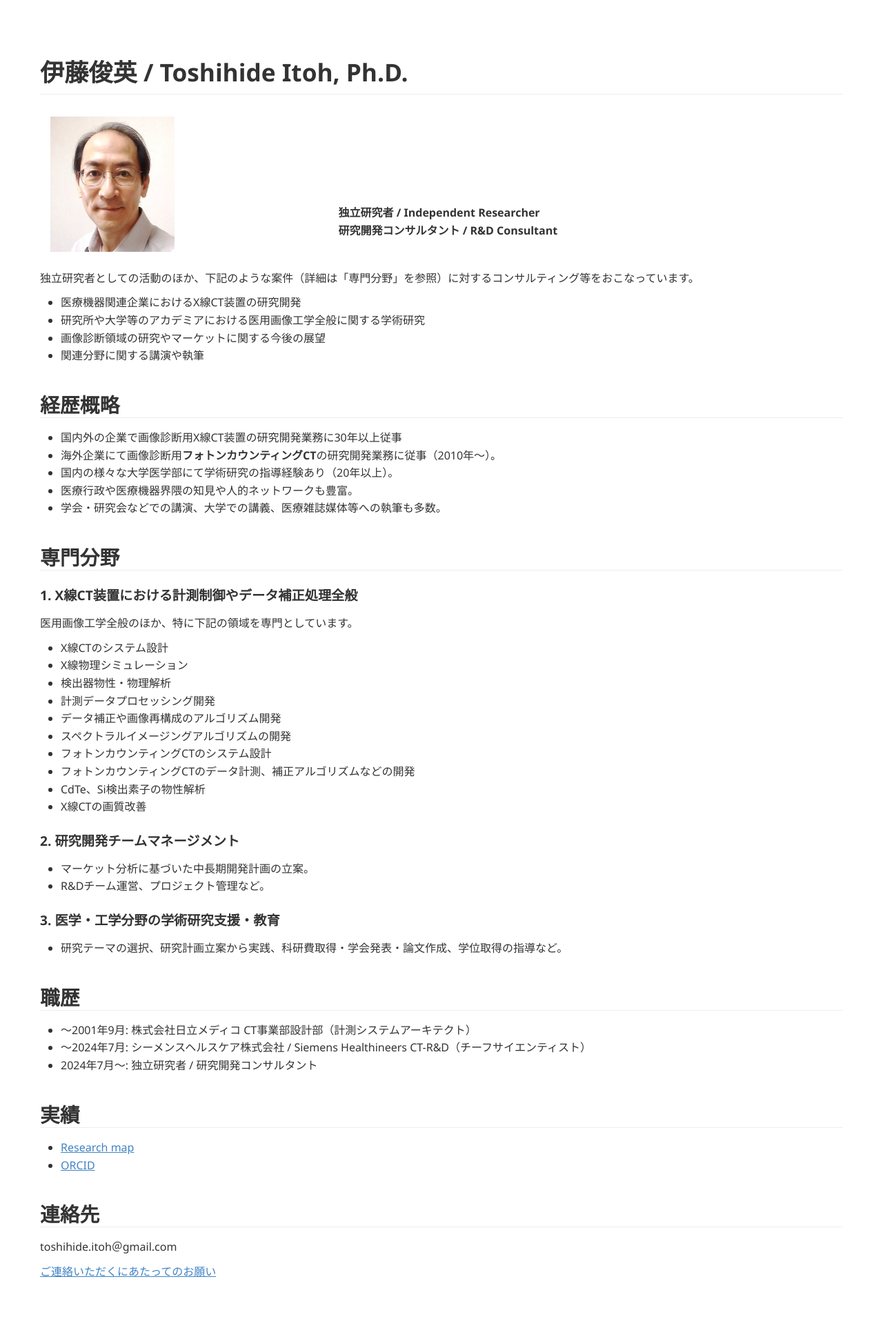
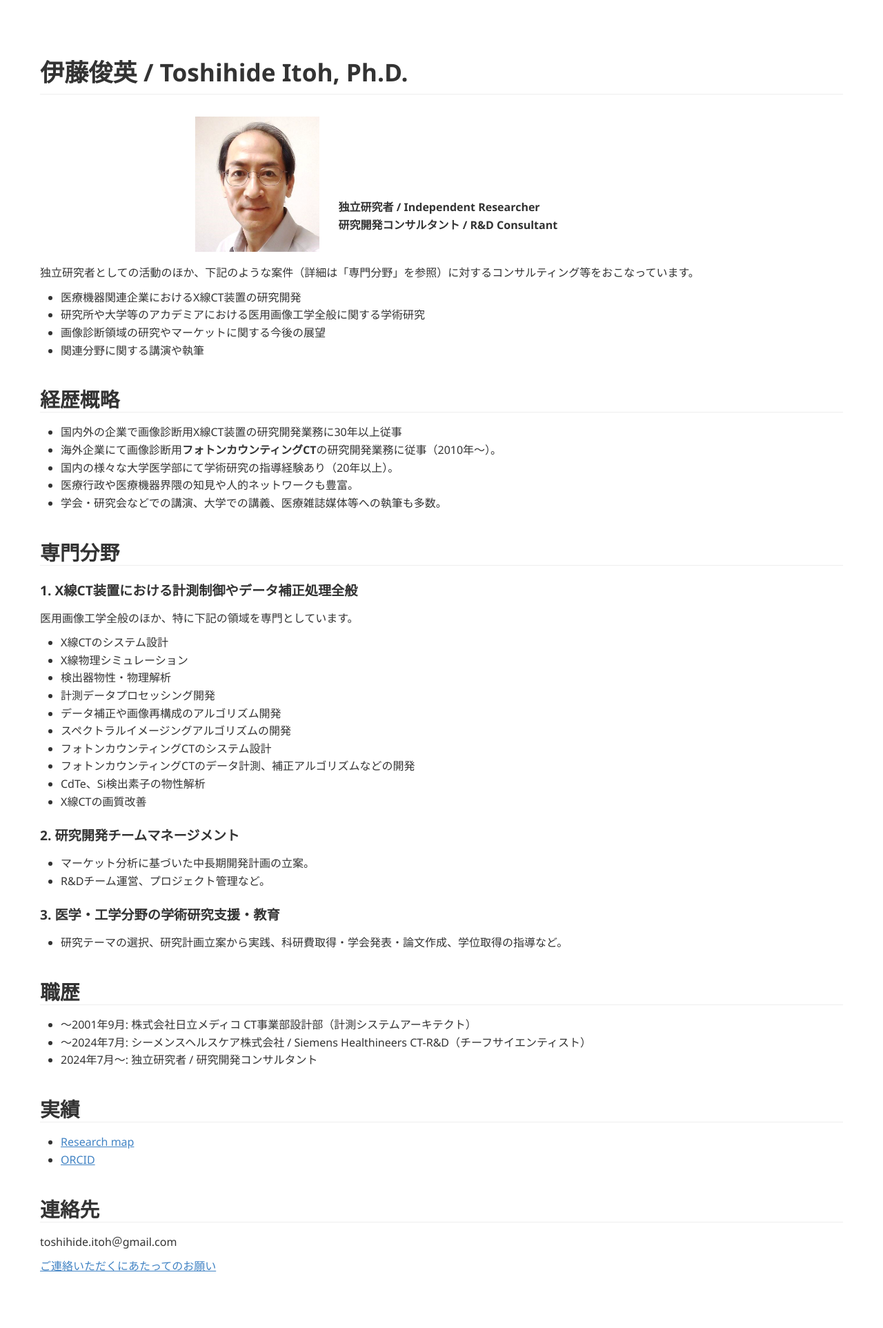
Before and after one commit to tnitoh/tnitoh.github.io, a Jekyll site: the page built from index.md, in a window 1280 px wide. Shown: the whole page at 69% size. Built offline with Jekyll 4.4.1, drawn with Linux system fonts in a browser that asks for light colours; Markdown is read by kramdown in place of the engine named in the settings.

Commit message:
Update index.md

```diff
--- a/index.md
+++ b/index.md
@@ -7,9 +7,9 @@ title: Website of Toshihide Itoh
 
 <table width='90%'><tr>
     <td>
-        <img src='toshi_itoh.png' width='180px'>
+        <img src='toshi_itoh.png' width='180px' align='right'>
     </td>
-    <td width='600px' valign='bottom'>
+    <td width='600px' valign='bottom' align='left'>
         <b>独立研究者 / Independent Researcher</b><br>
         <b>研究開発コンサルタント / R&D Consultant</b><br>
         <br>
```
